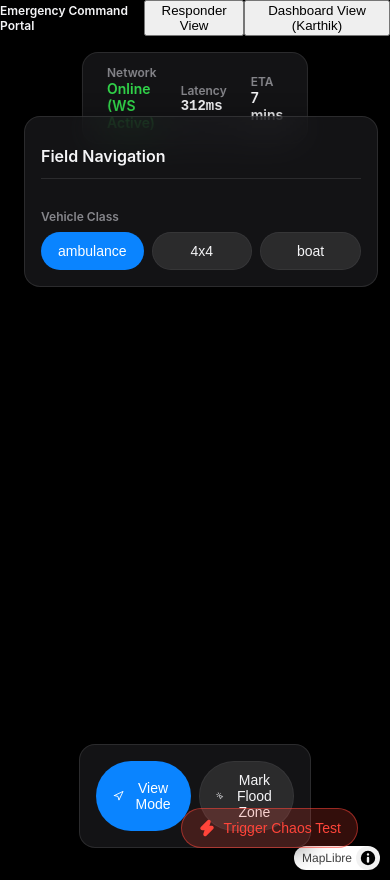
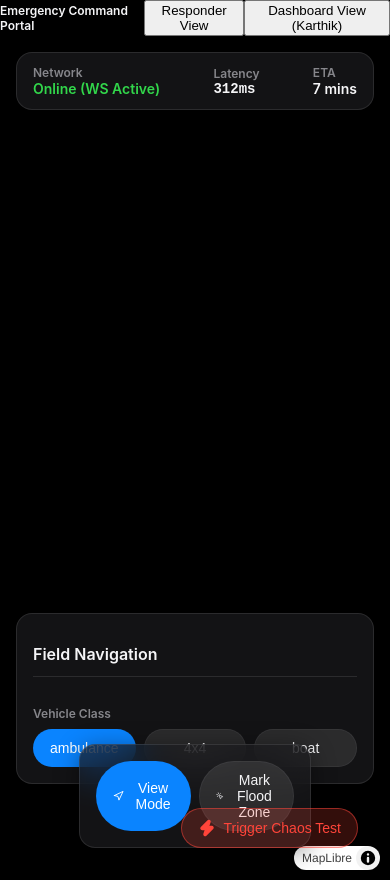
Before and after one commit to Nexus-SIT/CIH, a React (Vite) app in the folder flood-routing/frontend/: page / in a window 390 px wide. Built offline with nearby package versions, Linux system fonts and the light colour scheme; no server answers.

Commit message:
feat: implement ResponderView with Apple-style glassmorphic design system and real-time routing logic

```diff
--- a/flood-routing/frontend/src/styles/design-system.css
+++ b/flood-routing/frontend/src/styles/design-system.css
@@ -107,3 +107,52 @@ body {
 .gap-2 { gap: var(--spacing-sm); }
 .gap-4 { gap: var(--spacing-md); }
 .p-4 { padding: var(--spacing-md); }
+
+/* Layout Components for Responder View */
+.top-status-bar {
+  position: absolute;
+  top: 16px;
+  left: 50%;
+  transform: translateX(-50%);
+  z-index: 10;
+  padding: 12px 24px;
+  display: flex;
+  gap: 24px;
+  align-items: center;
+  white-space: nowrap;
+}
+
+.field-nav-panel {
+  position: absolute;
+  top: 80px;
+  left: 24px;
+  width: 320px;
+  z-index: 10;
+  display: flex;
+  flex-direction: column;
+  gap: 16px;
+  max-height: calc(100vh - 120px);
+  overflow-y: auto;
+}
+
+@media (max-width: 768px) {
+  .top-status-bar {
+    top: 16px;
+    left: 16px;
+    right: 16px;
+    transform: none;
+    width: auto;
+    padding: 12px 16px;
+    gap: 12px;
+    justify-content: space-between;
+  }
+
+  .field-nav-panel {
+    top: auto;
+    bottom: 96px; /* above the toolbars */
+    left: 16px;
+    right: 16px;
+    width: auto;
+    max-height: 40vh;
+  }
+}
--- a/flood-routing/frontend/src/views/ResponderView.jsx
+++ b/flood-routing/frontend/src/views/ResponderView.jsx
@@ -114,7 +114,7 @@ export default function ResponderView() {
             <Map2D5 />
 
             {/* Top Status Bar (Glassmorphic) */}
-            <div className="glass-panel" style={{ position: 'absolute', top: '16px', left: '50%', transform: 'translateX(-50%)', zIndex: 10, padding: '12px 24px', display: 'flex', gap: '24px', alignItems: 'center' }}>
+            <div className="glass-panel top-status-bar">
                 <div style={{ display: 'flex', flexDirection: 'column' }}>
                     <span className="text-xs text-secondary font-semibold uppercase">Network</span>
                     <span className={`text-sm font-semibold ${isOnline ? 'text-success' : 'text-danger'}`}>
@@ -135,8 +135,8 @@ export default function ResponderView() {
                 </div>
             </div>
 
-            {/* Left Panel: Controls & Explainability */}
-            <div className="glass-panel p-4 flex-col gap-4" style={{ position: 'absolute', top: '80px', left: '24px', width: '320px', zIndex: 10, display: 'flex' }}>
+            {/* Field Navigation Panel: Left on desktop, bottom sheet on mobile */}
+            <div className="glass-panel field-nav-panel p-4">
                 <h2 className="text-md font-semibold m-0" style={{ borderBottom: '1px solid var(--panel-border)', paddingBottom: '12px' }}>
                     Field Navigation
                 </h2>
```
Also changed, not shown: 1 other file (tests, documents, lock files or other folders).
